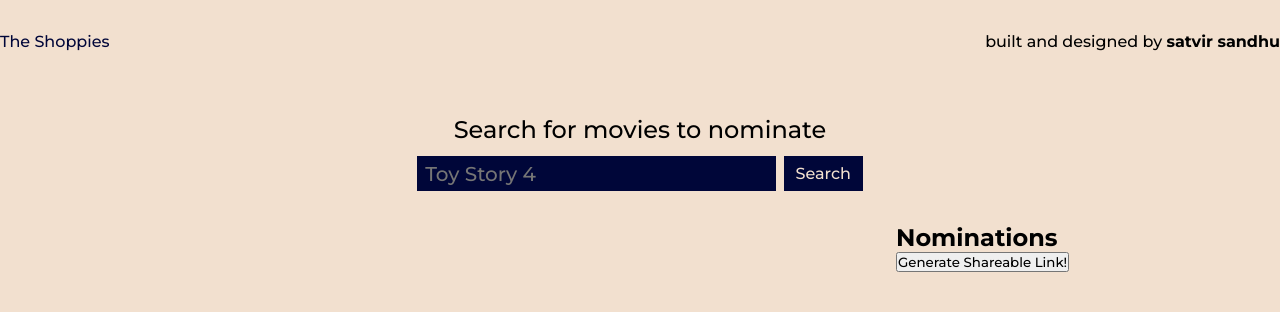
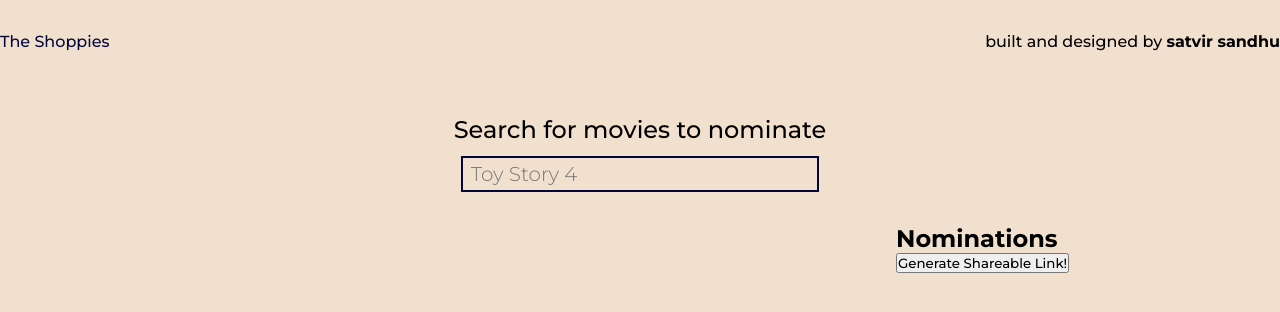
Before and after one commit to satv1r/Shoppies-W21, a React (Create React App) app: page /search in a window 1280 px wide. Shown: the top 312 px of the page. Built offline with nearby package versions, Linux system fonts and the light colour scheme.

Commit message:
style search form

```diff
--- a/src/App.js
+++ b/src/App.js
@@ -1,4 +1,4 @@
-import React, { useState, useEffect, useRef } from "react";
+import React, { useState, useEffect } from "react";
 import Home from "./pages/Home";
 import Search from "./pages/Search";
 import View from "./pages/View";
@@ -15,12 +15,7 @@ function App() {
     const res = await fetch(
       `http://www.omdbapi.com/?apikey=${process.env.REACT_APP_KEY}&s=${input}`
     );
-    console.log(
-      `making request to: http://www.omdbapi.com/?apikey=${process.env.REACT_APP_KEY}&s=${input}`
-    );
-    console.log("value of input inside fetchMovies is: ", input);
     const body = await res.json();
-    console.log(body);
     setMovies(body.Search);
   };
 
@@ -81,21 +76,13 @@ function App() {
     saveNominations(nominations);
   }, [nominations]);
 
-  //make debounced fetch movies on input change
-  // useEffect(() => {
-  //   if (input !== "") {
-  //     console.log("running now, value is: ", input);
-
-  //     fetchMoviesThrottled();
-  //   }
-  // }, [input]);
-
   useEffect(() => {
-    console.log("doing this!");
-    const request = setTimeout(() => {
-      fetchMovies();
-    }, 1000);
-    return clearTimeout(request);
+    if (input !== "") {
+      const request = setTimeout(() => {
+        fetchMovies();
+      }, 1000);
+      return () => clearTimeout(request);
+    }
   }, [input]);
 
   return (
--- a/src/components/Results.js
+++ b/src/components/Results.js
@@ -23,7 +23,7 @@ const Results = ({ query, movies, addNomination, nominations }) => {
   const moviesToRender = [];
 
   // push current pages movies to render array
-  if (movies.length > 0) {
+  if (movies && movies.length > 0) {
     for (let i = page * 4; i < page * 4 + 4 && i < movies.length; i++) {
       moviesToRender.push(movies[i]);
     }
@@ -32,7 +32,7 @@ const Results = ({ query, movies, addNomination, nominations }) => {
   return (
     <div className="results">
       <h2>
-        {movies.length > 0 && (
+        {movies && movies.length > 0 && (
           <p>
             Results for '{query}' <em>({movies.length})</em>
           </p>
@@ -51,7 +51,7 @@ const Results = ({ query, movies, addNomination, nominations }) => {
             );
           })}
         </ul>
-        {movies.length > 0 && (
+        {movies && movies.length > 0 && (
           <div className="buttons">
             {page > 0 ? (
               <button onClick={prevPage}>Prev Page</button>
--- a/src/pages/Search.js
+++ b/src/pages/Search.js
@@ -34,7 +34,6 @@ const Search = ({
           value={input}
           required
         />
-        <button>Search</button>
       </form>
       <div className="presentation">
         <Results
--- a/src/styles/index.css
+++ b/src/styles/index.css
@@ -201,21 +201,13 @@ nav li {
 
 .searchForm input {
   width: 70%;
-  background-color: #000639;
+  background-color: #f2e0cf;
   outline: none;
-  border: none;
-  color: #f2e0cf;
+  border: 2px solid #000639;
+  color: #000639;
   padding: 0.25rem 0.5rem;
   font-size: 1.25rem;
-}
-
-.searchForm button {
-  margin-left: 0.5rem;
-  padding: 0.5rem 0.75rem;
-  border: none;
-  background: #000639;
-  color: #f2e0cf;
-  font-size: 1rem;
+  font-weight: 300;
 }
 
 .results {
--- a/src/styles/sass/index.scss
+++ b/src/styles/sass/index.scss
@@ -152,20 +152,13 @@ nav {
   }
   input {
     width: 70%;
-    background-color: $primary-color;
+    background-color: $secondary-color;
     outline: none;
-    border: none;
-    color: $secondary-color;
+    border: 2px solid $primary-color;
+    color: $primary-color;
     padding: 0.25rem 0.5rem;
     font-size: 1.25rem;
-  }
-  button {
-    margin-left: 0.5rem;
-    padding: 0.5rem 0.75rem;
-    border: none;
-    background: $primary-color;
-    color: $secondary-color;
-    font-size: 1rem;
+    font-weight: 300;
   }
 }
 
```
